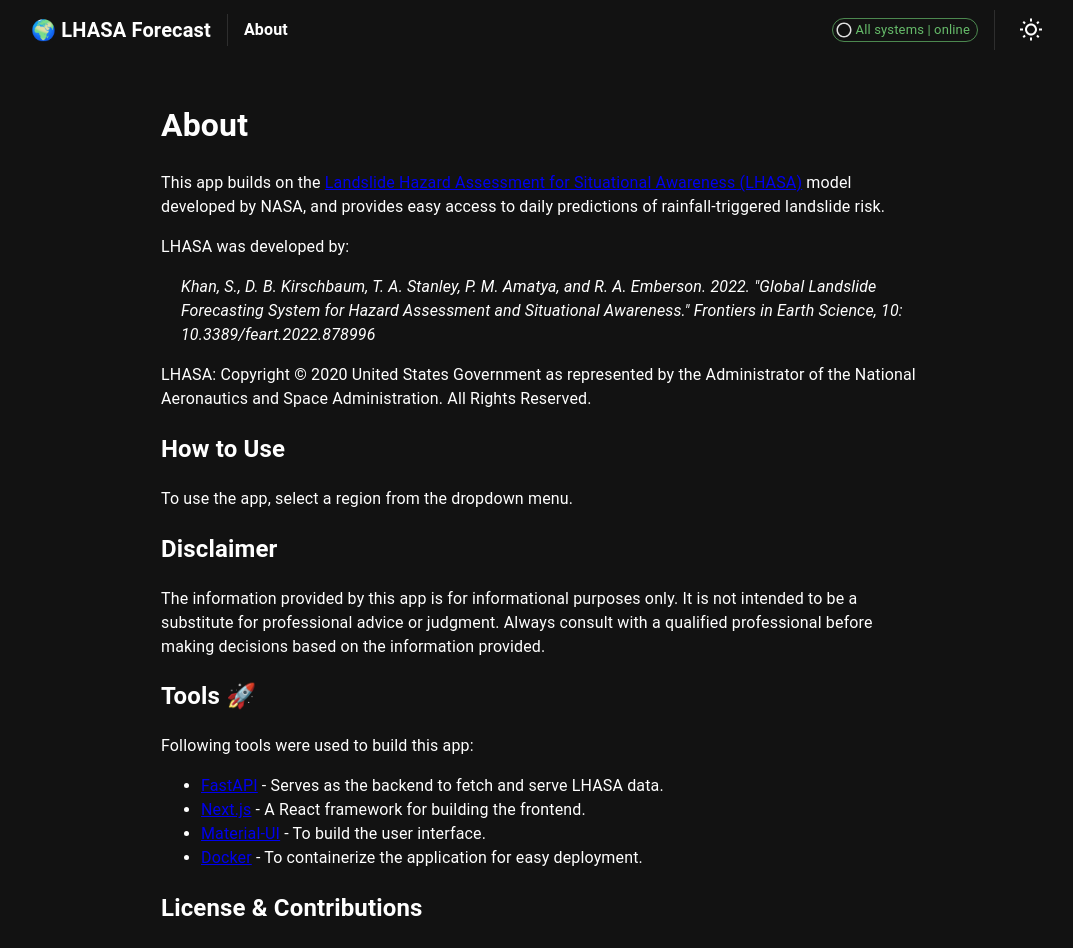
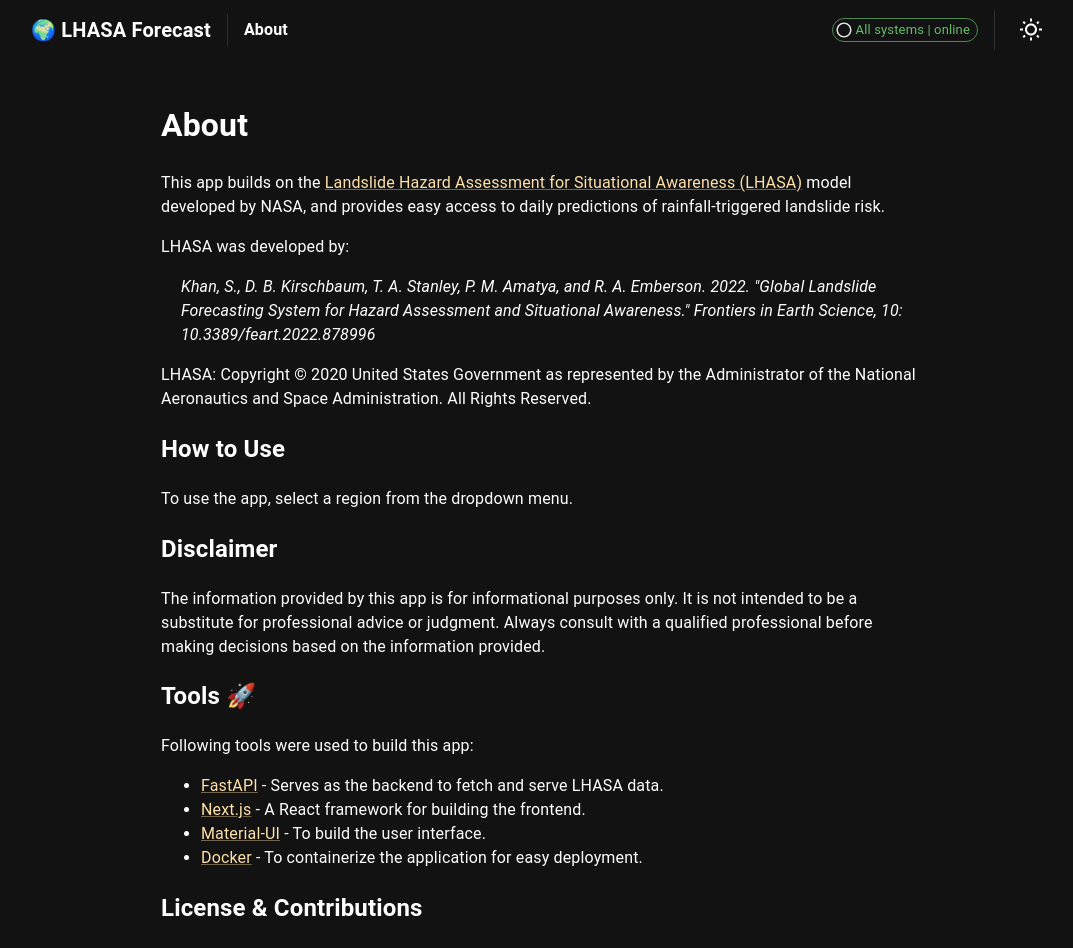
Before and after one commit to JakobKlotz/lhasa-app, a Next.js app in the folder frontend/: page /about in a window 1280 px wide. Shown: the top 948 px of the page, without its empty margins (99-1172 px from the left). Built offline with nearby package versions, Linux system fonts and the light colour scheme.

Commit message:
refactor: replace `<a>` with MUI `Link`

```diff
--- a/frontend/app/about/page.tsx
+++ b/frontend/app/about/page.tsx
@@ -1,16 +1,19 @@
+import Link from "@mui/material/Link";
+
 export default function About() {
   return (
     <div style={{ padding: "20px", maxWidth: "800px", margin: "0 auto" }}>
       <h1>About</h1>
       <p>
         This app builds on the{" "}
-        <a
+        <Link
           href="https://github.com/nasa/lhasa"
           target="_blank"
           rel="noopener noreferrer"
+          color="secondary"
         >
           Landslide Hazard Assessment for Situational Awareness (LHASA)
-        </a>{" "}
+        </Link>{" "}
         model developed by NASA, and provides easy access to daily predictions
         of rainfall-triggered landslide risk.
       </p>
@@ -28,8 +31,8 @@ export default function About() {
 
       <p>
         LHASA: Copyright © 2020 United States Government as represented by the
-        Administrator of the National Aeronautics and Space Administration.
-        All Rights Reserved.
+        Administrator of the National Aeronautics and Space Administration. All
+        Rights Reserved.
       </p>
 
       <h2>How to Use</h2>
@@ -44,48 +47,50 @@ export default function About() {
       </p>
 
       <h2>Tools 🚀</h2>
-        <p>
-          Following tools were used to build this app:
-        </p>
+      <p>Following tools were used to build this app:</p>
       <ul>
         <li>
-            <a
+          <Link
             href="https://fastapi.tiangolo.com/"
             target="_blank"
             rel="noopener noreferrer"
+            color="secondary"
           >
             FastAPI
-            </a>{" "}
+          </Link>{" "}
           - Serves as the backend to fetch and serve LHASA data.
         </li>
         <li>
-            <a
+          <Link
             href="https://nextjs.org/"
             target="_blank"
             rel="noopener noreferrer"
+            color="secondary"
           >
             Next.js
-            </a>{" "}
+          </Link>{" "}
           - A React framework for building the frontend.
         </li>
         <li>
-            <a
+          <Link
             href="https://mui.com/"
             target="_blank"
             rel="noopener noreferrer"
+            color="secondary"
           >
             Material-UI
-            </a>{" "}
+          </Link>{" "}
           - To build the user interface.
         </li>
         <li>
-            <a
+          <Link
             href="https://www.docker.com/"
             target="_blank"
             rel="noopener noreferrer"
+            color="secondary"
           >
             Docker
-            </a>{" "}
+          </Link>{" "}
           - To containerize the application for easy deployment.
         </li>
       </ul>
@@ -94,18 +99,18 @@ export default function About() {
 
       <p>
         This app is licensed under the{" "}
-          <a
+        <Link
           href="https://github.com/JakobKlotz/lhasa-app/blob/main/LICENSE.pdf"
           target="_blank"
           rel="noopener noreferrer"
+          color="secondary"
         >
           NASA Open Source Software Agreement
-          </a>
+        </Link>
         . Contributions to this app are always welcome! If you have
         suggestions, bug reports, or feature requests, please open an issue
         GitHub.
       </p>
-
     </div>
   );
 }
```
Lines whose indentation alone changed are shown as unchanged.
